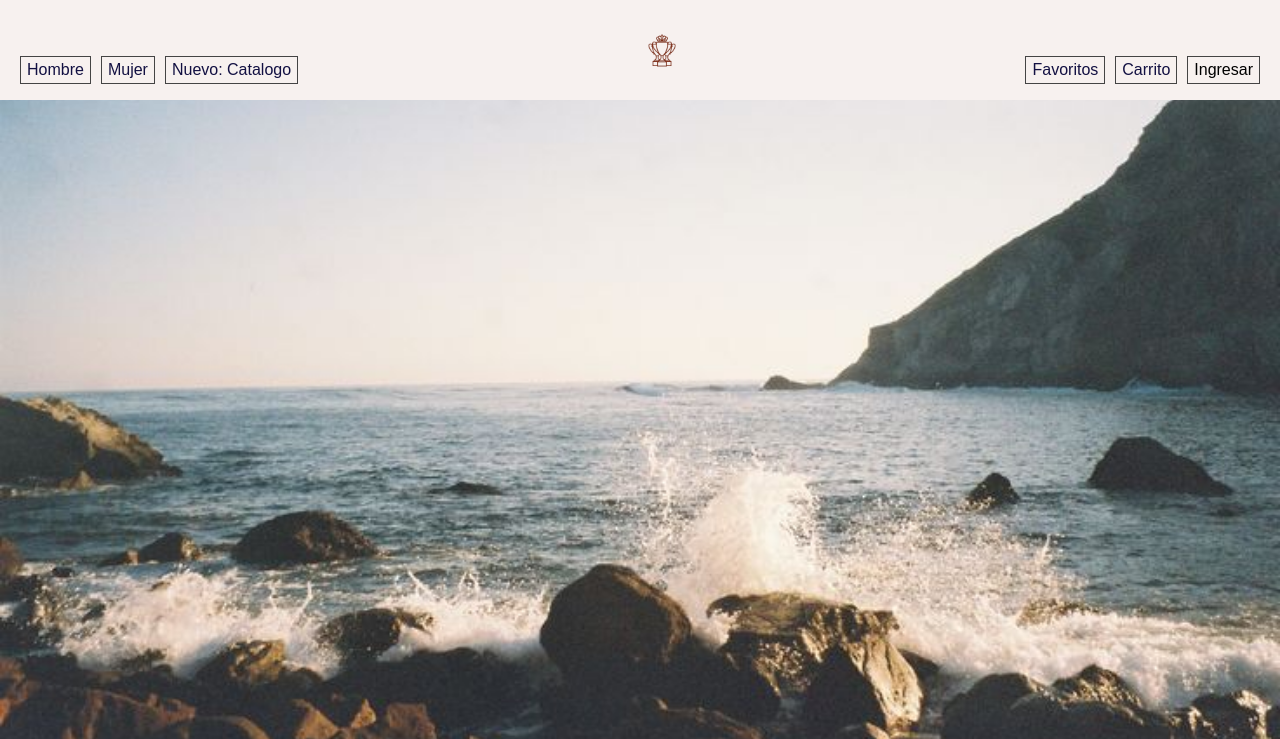
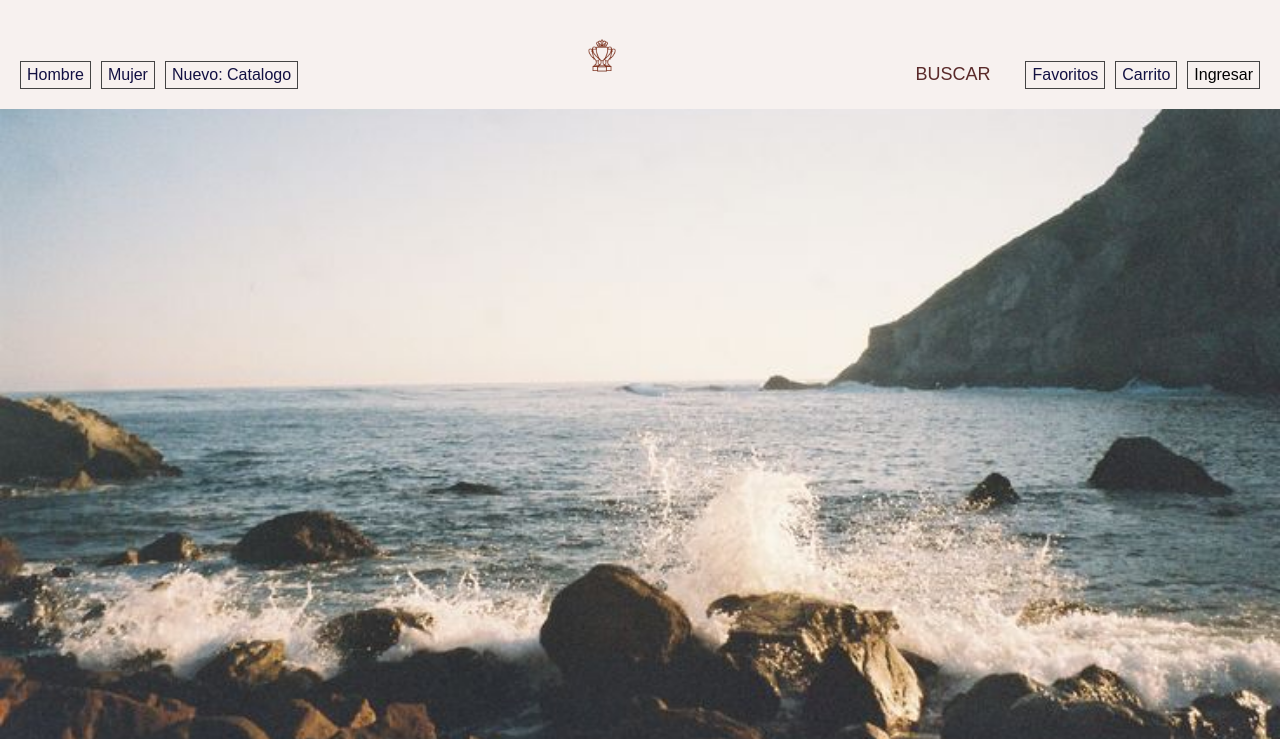
Before and after one commit to jerohincapie18/ecommerce-tienda-deportiva, a PHP site: page /index.php in a window 1280 px wide. Shown: the top 739 px of the page. Run offline with PHP 8.4, Linux system fonts and the light colour scheme; data that the repository does not hold is empty; a stand-in replaces the project's code that opens the database connection.

Commit message:
estilos y lupa

```diff
--- a/frontend/components/navbar.php
+++ b/frontend/components/navbar.php
@@ -1,7 +1,6 @@
 <?php
 if (session_status() === PHP_SESSION_NONE) {
-  session_start(); //esto basicamente me lee la sesion en todas las paginas
-  //entonces, como el include carga todo el codigo no hay que ir 1 a 1 llamando el session_start
+  session_start();
 }
 ?>
 
@@ -10,23 +9,74 @@ if (session_status() === PHP_SESSION_NONE) {
   class="navbar navbar-expand-lg navbar-dark fixed-top py-3"
   style="
     background-color: rgb(247, 241, 239);
-    font-family: &quot;Montserrat&quot;, sans-serif;
+    font-family: 'Montserrat', sans-serif;
     font-weight: 800;
     transition: top 0.8s;
   "
 >
+  <style>
+    /* Estilos de la lupa (boton buscar)*/
+    .search-wrapper {
+        display: flex;
+        align-items: center;
+        position: relative;
+        margin-right: 15px;
+    }
+    .search-input {
+        width: 0px;
+        opacity: 0;
+        border: none;
+        outline: none;
+        padding: 6px 0px;
+        background: transparent;
+        border-bottom: 2px solid #5a2a2a;
+        color: #2c2c2c;
+        font-family: 'Montserrat', sans-serif;
+        font-weight: 600;
+        font-size: 14px;
+        transition: width 0.4s ease, opacity 0.3s ease, padding 0.4s ease;
+        pointer-events: none;
+    }
+    .search-input.active {
+        width: 180px;
+        opacity: 1;
+        padding: 6px 10px;
+        pointer-events: auto;
+    }
+    .search-icon-btn {
+        background: transparent;
+        border: none;
+        color: #5a2a2a;
+        font-size: 18px;
+        cursor: pointer;
+        transition: transform 0.3s ease;
+        padding: 5px 10px;
+    }
+    .search-icon-btn:hover {
+        transform: scale(1.1);
+    }
+  </style>
+
   <div class="header-storeSections">
     <a href="/ecommerce-tienda-deportiva/frontend/pages/hombre.php"><button>Hombre</button></a>
     <a href="/ecommerce-tienda-deportiva/frontend/pages/mujer.php"><button>Mujer</button></a>
     <a href="/ecommerce-tienda-deportiva/frontend/pages/catalogo.php"><button>Nuevo: Catalogo</button></a>
   </div>
-<div class="header-logo">
+
+  <div class="header-logo">
     <a href="/ecommerce-tienda-deportiva/frontend/index.php">
         <img src="/ecommerce-tienda-deportiva/frontend/assets/img/logo.png" alt="Logo de la tienda" style="height: 60px; width: auto;" />
     </a>
-</div>
+  </div>
 
   <div class="header-storeOptions">
+    <div class="search-wrapper">
+        <input type="text" id="navbarSearchInput" class="search-input" placeholder="Buscar producto...">
+        <button type="button" id="btnToggleSearch" class="search-icon-btn" title="Buscar">
+          BUSCAR
+            <i class="fa-solid fa-magnifying-glass" id="searchIcon"></i>
+        </button>
+    </div>
 
     <a href="/ecommerce-tienda-deportiva/frontend/pages/favoritos.php" style="text-decoration: none;">
       <button>Favoritos</button></a>
@@ -51,6 +101,7 @@ if (session_status() === PHP_SESSION_NONE) {
 </nav>
 
 <script>
+    //logica del scroll para ocultar
     let ubicacionPrincipal = window.pageYOffset;
     const miNavbar = document.getElementById("miNavbar");
 
@@ -65,4 +116,64 @@ if (session_status() === PHP_SESSION_NONE) {
 
         ubicacionPrincipal = desplazamientoActual;
     });
+
+    //animacion de la lupa
+    document.addEventListener("DOMContentLoaded", () => {
+        const btnToggleSearch = document.getElementById("btnToggleSearch");
+        const searchInput = document.getElementById("navbarSearchInput");
+        const searchIcon = document.getElementById("searchIcon");
+        btnToggleSearch.addEventListener("click", (e) => {
+            e.stopPropagation(); // Evita que el clic cierre la barra inmediatamente
+
+            const isOpen = searchInput.classList.contains("active");
+
+            if (!isOpen) {
+                // Abrir barra de búsqueda
+                searchInput.classList.add("active");
+                searchInput.focus();
+                // Mutamos el icono a una 'X' de cierre para dar feedback visual premium
+                searchIcon.className = "fa-solid fa-xmark";
+            } else {
+                // Si ya estaba abierta y tiene texto, puedes elegir que busque o que se cierre
+                if (searchInput.value.trim() !== "") {
+                    // Si el usuario da clic teniendo texto, puedes disparar la búsqueda también
+                    dispararBusqueda(searchInput.value.trim());
+                } else {
+                    cerrarBuscador();
+                }
+            }
+        });
+
+        //cerrar si presionan la tecla ESC
+        searchInput.addEventListener("keydown", (e) => {
+            if (e.key === "Escape") {
+                cerrarBuscador();
+            }
+            if (e.key === "Enter") {
+                dispararBusqueda(searchInput.value.trim());
+            }
+        });
+
+        //cerrar si hacen clic en cualquier otra parte del navbar/pantalla
+        document.addEventListener("click", (e) => {
+            if (!e.target.closest(".search-wrapper")) {
+                cerrarBuscador();
+            }
+        });
+
+        function cerrarBuscador() {
+            searchInput.classList.remove("active");
+            searchInput.value = "";
+            searchIcon.className = "fa-solid fa-magnifying-glass";
+        }
+
+
+        function dispararBusqueda(termino) {
+            if (!termino) return;
+            console.log("Buscando:", termino);
+
+            // Ejemplo de redirección clásica al catálogo pasándole el query string:
+            window.location.href = `/ecommerce-tienda-deportiva/frontend/pages/pagina-busqueda.php?search=${encodeURIComponent(termino)}`;
+        }
+    });
 </script>
```
